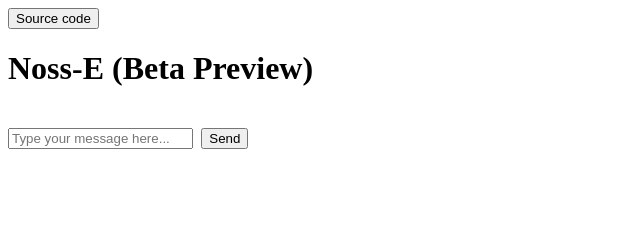
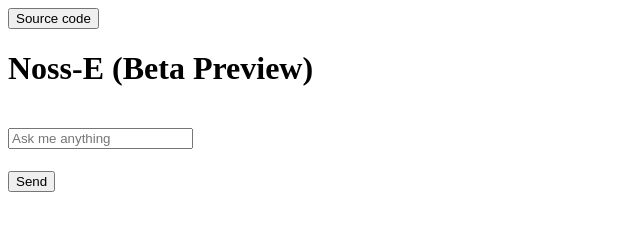
Before and after one commit to TahjaeDevX/Noss-E-Beta, a plain HTML site: page index.html in a window 1280 px wide. Shown: the whole page, without its empty margins (0-640 px from the left). Drawn offline with nearby package versions, Linux system fonts and the light colour scheme.

Commit message:
Update index.html

```diff
--- a/index.html
+++ b/index.html
@@ -11,7 +11,7 @@
 <body>
 	<h1>Noss-E (Beta Preview)<h1>
 	<div id="TosAI">
-	<input type="text" id="userinput" placeholder="Type your message here...">
+	<input type="text" id="text" placeholder="Ask me anything" onkeypress="if(event.keyCode==13)handleSubmit();"><br>
 	<button onclick="send()">Send</button>
 	<script src="script.js"></script>
 	</div>
```
